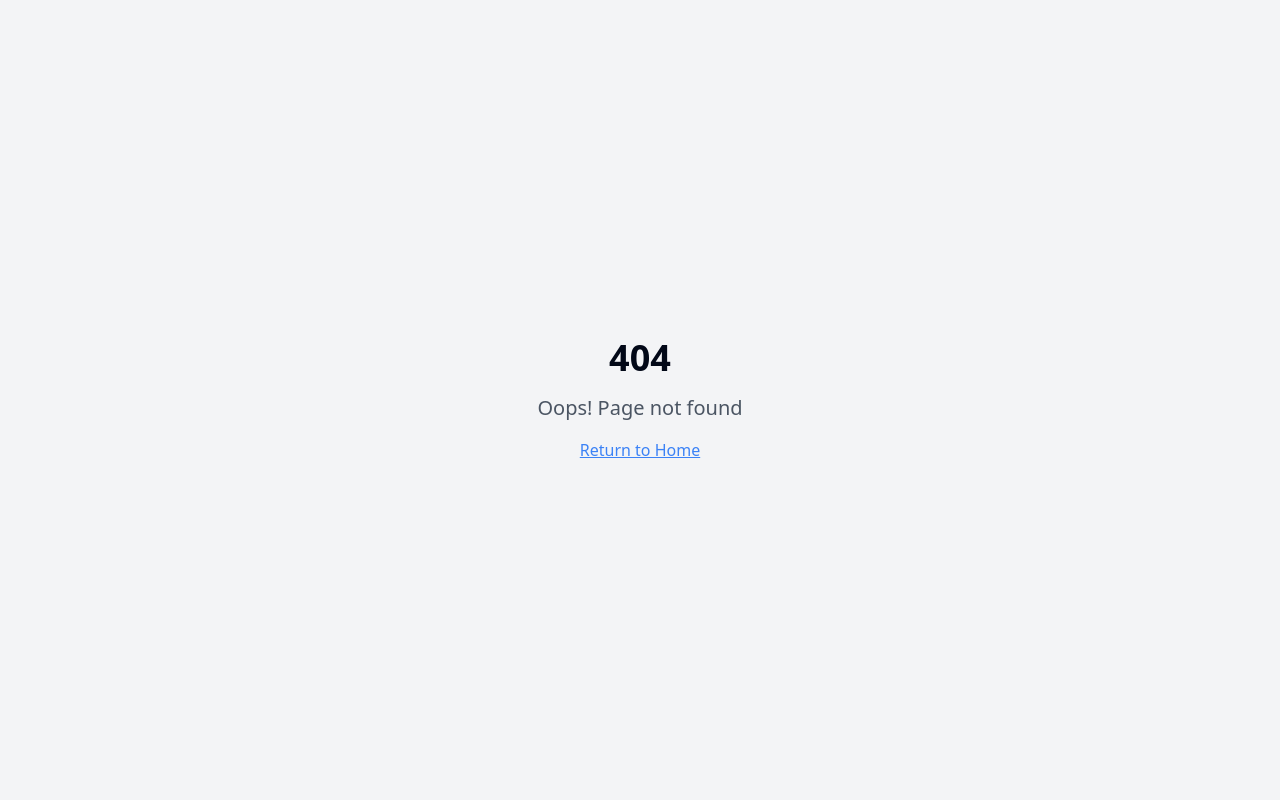
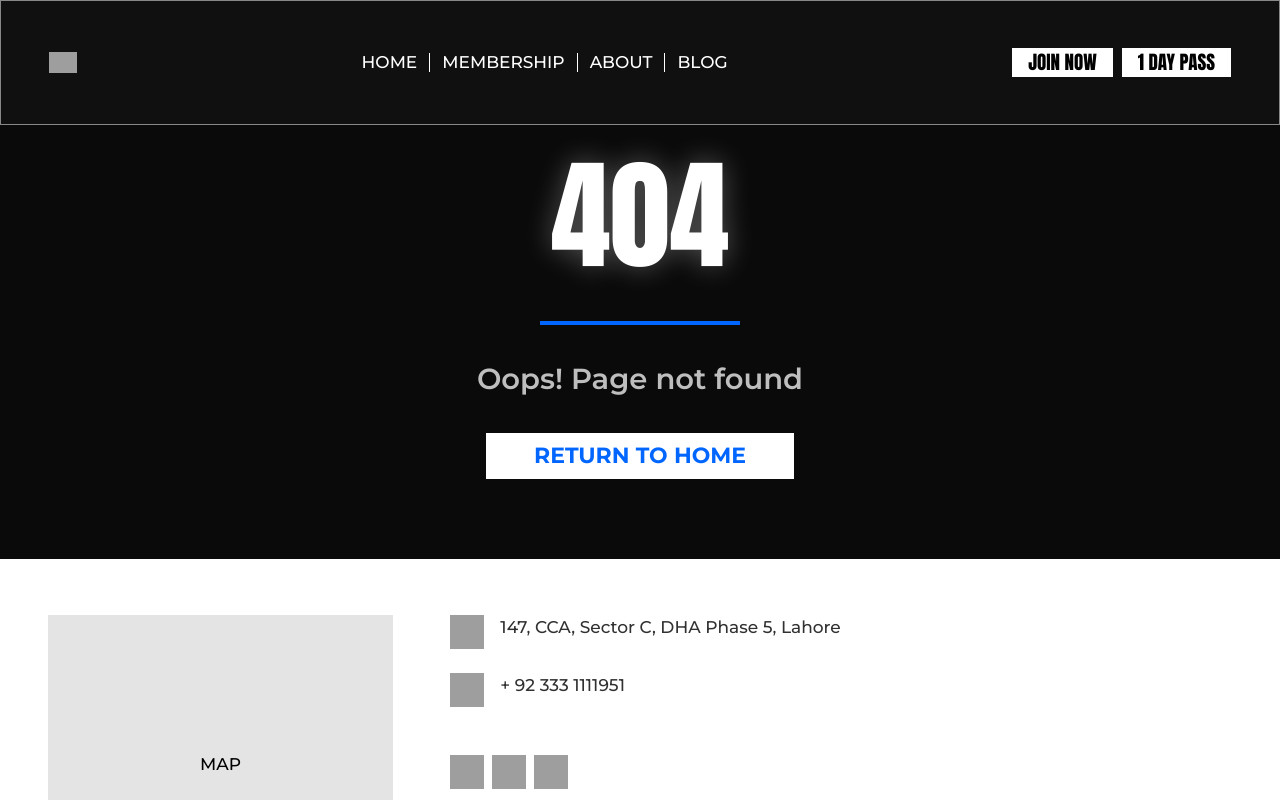
Before and after one commit to ReportforthisMonth/For-20fitnation, a React (Vite) app: page /brochure in a window 1280 px wide. Before the commit this address had no page. Shown: the top 800 px of the page. Built offline with nearby package versions, Linux system fonts and the light colour scheme; grey boxes are pictures that could not be loaded; a web font is replaced by a local one.

Commit message:
Update NotFound page to match Fitnation design
cgen-cfe547a94beb4a71b4c28801644de7c2

```diff
--- a/client/pages/NotFound.tsx
+++ b/client/pages/NotFound.tsx
@@ -1,5 +1,7 @@
-import { useLocation } from "react-router-dom";
+import { Link, useLocation } from "react-router-dom";
 import { useEffect } from "react";
+import { Header } from '../components/Header';
+import { Footer } from '../components/Footer';
 
 const NotFound = () => {
   const location = useLocation();
@@ -12,14 +14,30 @@ const NotFound = () => {
   }, [location.pathname]);
 
   return (
-    <div className="min-h-screen flex items-center justify-center bg-gray-100">
-      <div className="text-center">
-        <h1 className="text-4xl font-bold mb-4">404</h1>
-        <p className="text-xl text-gray-600 mb-4">Oops! Page not found</p>
-        <a href="/" className="text-blue-500 hover:text-blue-700 underline">
-          Return to Home
-        </a>
-      </div>
+    <div className="min-h-screen bg-gym-dark flex flex-col">
+      <Header />
+
+      <main className="flex-1 flex items-center justify-center pt-[125px] pb-20">
+        <div className="text-center px-8">
+          <h1 className="text-white text-[120px] font-heading mb-4" style={{ textShadow: '0 0 29px rgba(255, 255, 255, 0.30)' }}>
+            404
+          </h1>
+          <div className="w-[200px] h-[4px] bg-gym-blue mx-auto mb-8"></div>
+          <p className="text-gym-gray text-[29px] font-body font-semibold mb-8">
+            Oops! Page not found
+          </p>
+          <Link
+            to="/"
+            className="inline-block bg-white h-[46px] px-12 hover:bg-gym-gray-light transition-colors"
+          >
+            <span className="text-gym-blue text-[22px] font-body font-bold uppercase leading-[46px]">
+              Return to Home
+            </span>
+          </Link>
+        </div>
+      </main>
+
+      <Footer />
     </div>
   );
 };
```
